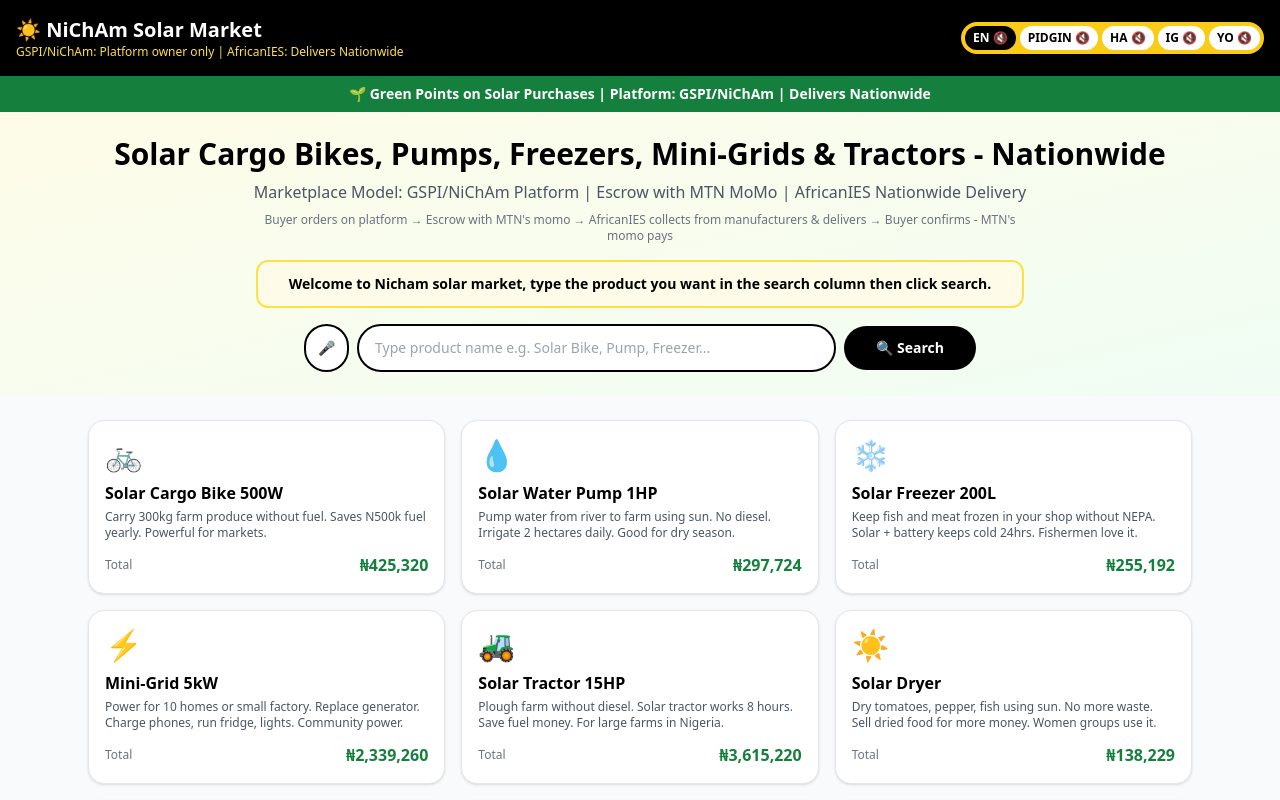
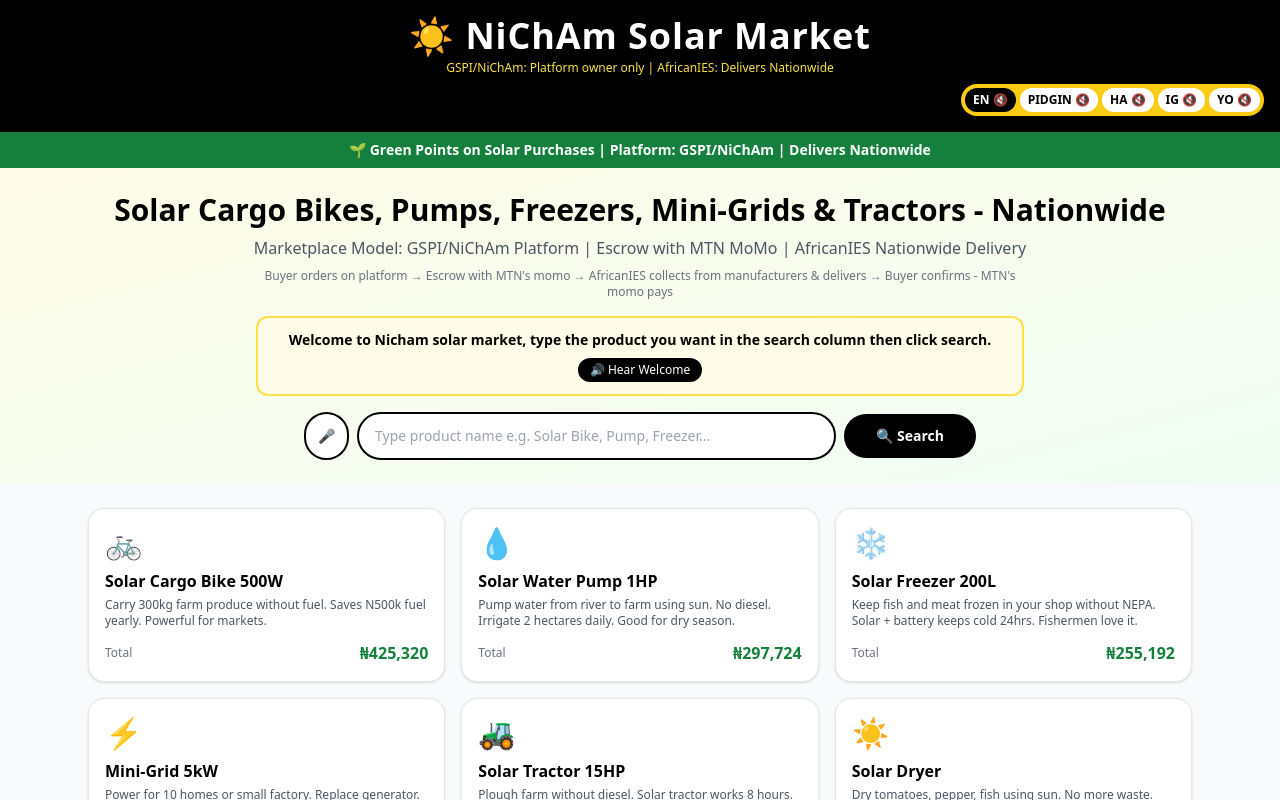
Before and after one commit to gspiassociatesltd/nicham-trade, a Next.js app: page / in a window 1280 px wide. Shown: the top 800 px of the page. Built offline with nearby package versions, Linux system fonts and the light colour scheme.

Commit message:
Add files via upload

```diff
--- a/app/page.tsx
+++ b/app/page.tsx
@@ -31,6 +31,26 @@
   useEffect(() => {
     const saved = localStorage.getItem('nicham_lang')
     if (saved) setLang(saved)
+    // Voice welcome message on listing page - Committees: Language aware, only English speaks auto to avoid English-on-Yoruba bug
+    const hasWelcomed = sessionStorage.getItem('nicham_welcomed')
+    if (!hasWelcomed) {
+      setTimeout(() => {
+        try {
+          const currentLang = saved || 'en'
+          if (currentLang === 'en' || currentLang === 'pidgin') {
+            const msg = "Welcome to Nicham solar market, type the product you want in the search column then click search."
+            if (window.speechSynthesis) {
+              window.speechSynthesis.cancel()
+              const u = new SpeechSynthesisUtterance(msg)
+              u.lang = "en-NG"
+              u.rate = 0.85
+              window.speechSynthesis.speak(u)
+            }
+          }
+          sessionStorage.setItem('nicham_welcomed', 'yes')
+        } catch {}
+      }, 1000)
+    }
   }, [])
 
   useEffect(() => {
@@ -70,12 +90,14 @@
 
   return (
     <main className="min-h-screen">
-      <header className="bg-black text-white p-4 flex justify-between items-center">
-        <div>
-          <h1 className="text-xl font-black">☀️ NiChAm Solar Market</h1>
-          <p className="text-xs text-yellow-300">GSPI/NiChAm: Platform owner only | AfricanIES: Delivers Nationwide</p>
+      <header className="bg-black text-white p-4">
+        <div className="text-center">
+          <h1 className="text-3xl md:text-4xl font-black tracking-wide">☀️ NiChAm Solar Market</h1>
+          <p className="text-xs text-yellow-300 mt-1">GSPI/NiChAm: Platform owner only | AfricanIES: Delivers Nationwide</p>
         </div>
-        <LangToggle lang={lang} setLang={handleLang} />
+        <div className="flex justify-end mt-2">
+          <LangToggle lang={lang} setLang={handleLang} />
+        </div>
       </header>
 
       <div className="bg-green-700 text-white text-center p-2 text-sm font-bold">
@@ -89,6 +111,18 @@
 
         <div className="max-w-3xl mx-auto mt-4 bg-yellow-50 border-2 border-yellow-300 rounded-xl p-3 text-sm text-center">
           <b>{welcomeText[lang] || welcomeText.en}</b>
+          <div className="mt-2">
+            <button onClick={() => {
+              try {
+                const msg = welcomeText[lang] || welcomeText.en
+                const u = new SpeechSynthesisUtterance(msg)
+                u.lang = lang === 'en' || lang === 'pidgin' ? 'en-NG' : 'en-NG'
+                u.rate = 0.85
+                window.speechSynthesis.cancel()
+                window.speechSynthesis.speak(u)
+              } catch {}
+            }} className="text-xs px-3 py-1 bg-black text-white rounded-full">🔊 Hear Welcome</button>
+          </div>
         </div>
 
         <div className="max-w-2xl mx-auto mt-4 flex gap-2 items-center">
```
